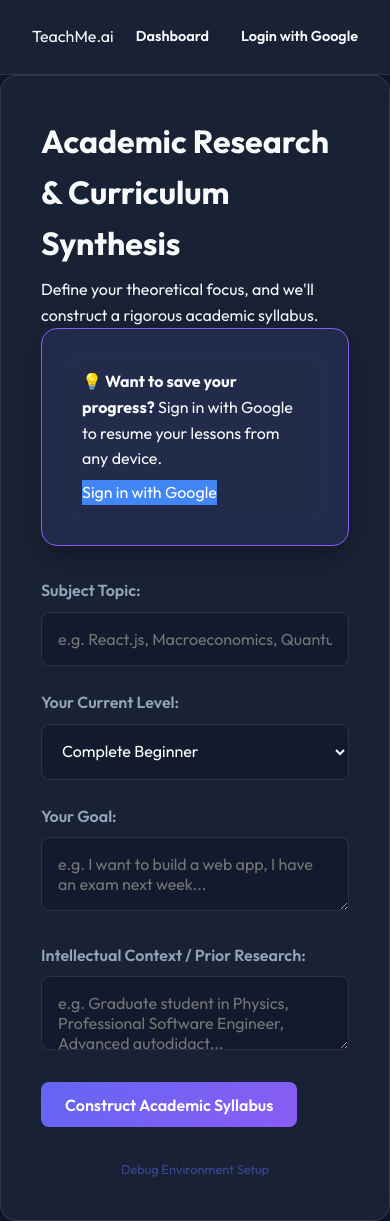
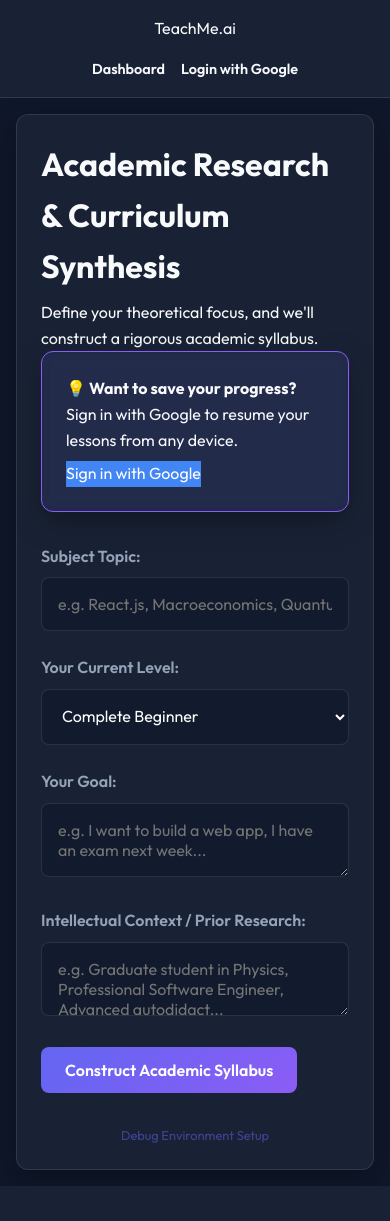
Before and after one commit to hengds2f/teachme, a Flask app: page / in a window 390 px wide. After the commit the page ends 1186 px from the top, so only its background shows below. Run offline with Flask 3, Linux system fonts and the light colour scheme.

Commit message:
Ergonomic Upgrade: Comprehensive mobile responsiveness and scroll lag fix

```diff
--- a/static/styles.css
+++ b/static/styles.css
@@ -17,12 +17,15 @@
     padding: 0;
 }
 
-body {
+html, body {
     background-color: var(--bg-color);
     color: var(--text-main);
     font-family: 'Outfit', sans-serif;
     line-height: 1.6;
     min-height: 100vh;
+    overflow-x: hidden;
+    touch-action: pan-y;
+    -webkit-overflow-scrolling: touch;
 }
 
 /* Typography */
@@ -150,7 +153,33 @@ button {
 .recommendation-card h4 { margin-bottom: 0.5rem; }
 .recommendation-card p { font-size: 0.85rem; color: var(--text-muted); margin-bottom: 1rem; }
 
-/* Print styling */
+/* Mobile Optimization & Responsiveness */
+@media (max-width: 768px) {
+    .navbar { padding: 1rem; flex-direction: column; gap: 1rem; text-align: center; }
+    .nav-links { gap: 1rem; font-size: 0.8rem; flex-wrap: wrap; justify-content: center; }
+
+    .container { padding: 1rem; width: 100%; }
+    .glass-panel { padding: 1.5rem; border-radius: 12px; }
+
+    .dashboard-header { flex-direction: column; align-items: flex-start; gap: 1.5rem; }
+    .header-actions { width: 100%; display: flex; flex-direction: column; gap: 0.5rem; }
+    .header-actions .btn-secondary, .header-actions .cta-button { width: 100%; text-align: center; }
+
+    .stats-hero { grid-template-columns: 1fr; gap: 1.5rem; }
+
+    .topics-grid { grid-template-columns: 1fr; }
+
+    .topic-header-bar { flex-direction: column; align-items: flex-start; gap: 1rem; }
+
+    .button-group { flex-direction: column; width: 100%; }
+    .dynamic-btn { width: 100%; }
+
+    .fab { bottom: 20px; right: 20px; padding: 0.8rem 1.2rem; font-size: 1rem; }
+
+    /* Performance optimization: Reduce blur on mobile for smoother scroll */
+    .glass-panel, .navbar { backdrop-filter: blur(8px); }
+}
+
 @media print {
     .navbar, .chunk-controls, .fab, .topic-actions, .back-link, .stats-hero, #endSessionBtn { display: none; }
     body { background: white; color: black; }
```
